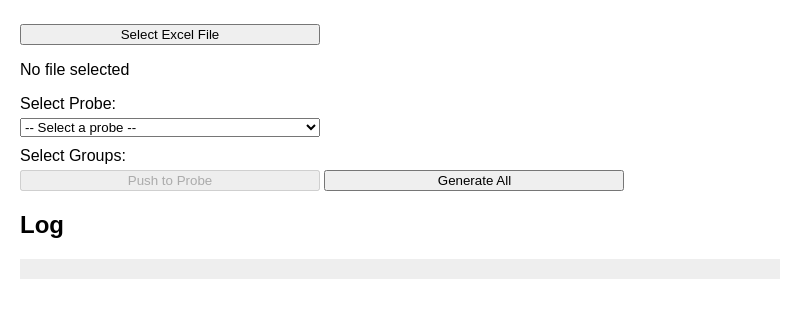
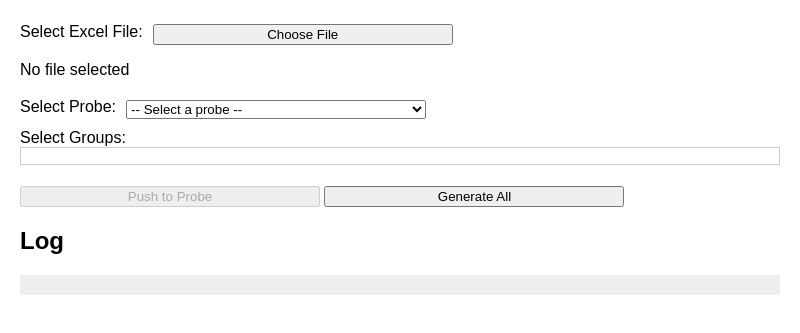
Before and after one commit to ldir-EDB0/probe-gui, an Electron app: page renderer.html in a window 800 px wide. Shown: the part 61-394 px from the top of the page. Drawn offline with Linux system fonts and the light colour scheme; no server answers.

Commit message:
more ui tweakage

```diff
--- a/main.js
+++ b/main.js
@@ -67,7 +67,7 @@ ipcMain.handle('select-excel-file', async () => {
 function createWindow () {
   const win = new BrowserWindow({
     width: 800,
-    height: 600,
+    height: 800,
     webPreferences: {
       preload: path.join(__dirname, 'preload.js')
     }
--- a/renderer.html
+++ b/renderer.html
@@ -7,19 +7,39 @@
     body { font-family: sans-serif; margin: 20px; }
     label { display: block; margin-top: 10px; }
     select, input[type="file"], button { margin-top: 5px; width: 300px; }
+    #groupList {
+      max-height: 200px;
+      overflow-y: auto;
+      border: 1px solid #ccc;
+      padding: 0.5em;
+      margin-bottom: 1em;
+    }
+    .horizontal {
+    display: flex;
+    align-items: center;
+    gap: 10px; /* space between label and select */
+    margin-top: 10px;
+    }
+    .horizontal label {
+      margin: 0; /* override earlier top-margin */
+      white-space: nowrap; /* keep label on one line */
+    }
   </style>
 </head>
 <body>
   <h1>Probe Sender</h1>
+<div class="horizontal">
+  <label for="selectFileBtn">Select Excel File:</label>
+  <button id="selectFileBtn">Choose File</button>
+</div>
+<p id="selectedFile">No file selected</p>
 
-  <button id="selectFileBtn">Select Excel File</button>
-  <p id="selectedFile">No file selected</p>
-
-  <label for="probeSelect">Select Probe:</label>
-  <select id="probeSelect">
-    <option value="" disabled selected>-- Select a probe --</option>
-  <!-- Populate dynamically below -->
-  </select>
+  <div class="horizontal">
+    <label for="probeSelect">Select Probe:</label>
+    <select id="probeSelect">
+      <option value="" disabled selected>-- Select a probe --</option>
+    </select>
+  </div>
 
   <label>Select Groups:</label>
   <div id="groupList"></div>
```
